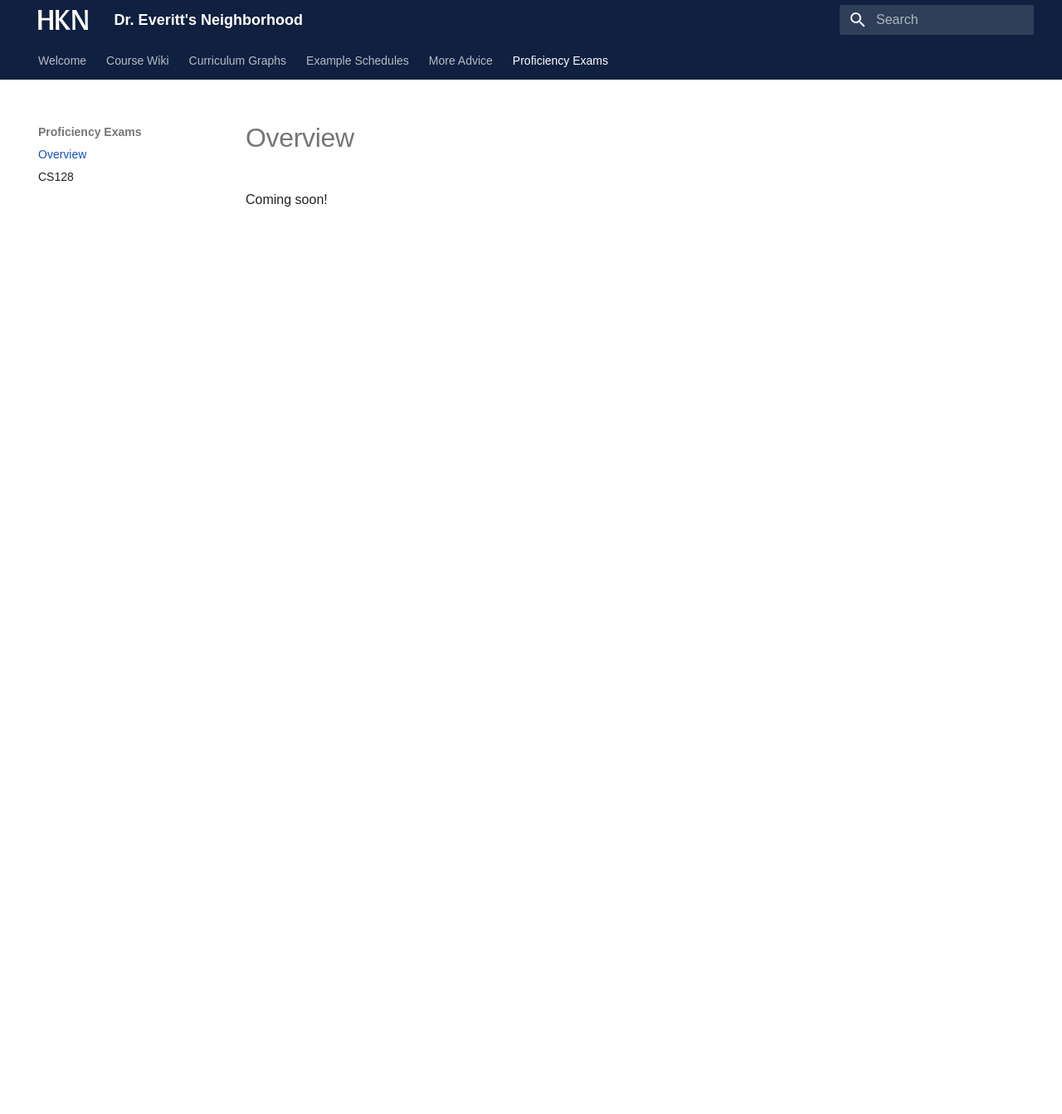
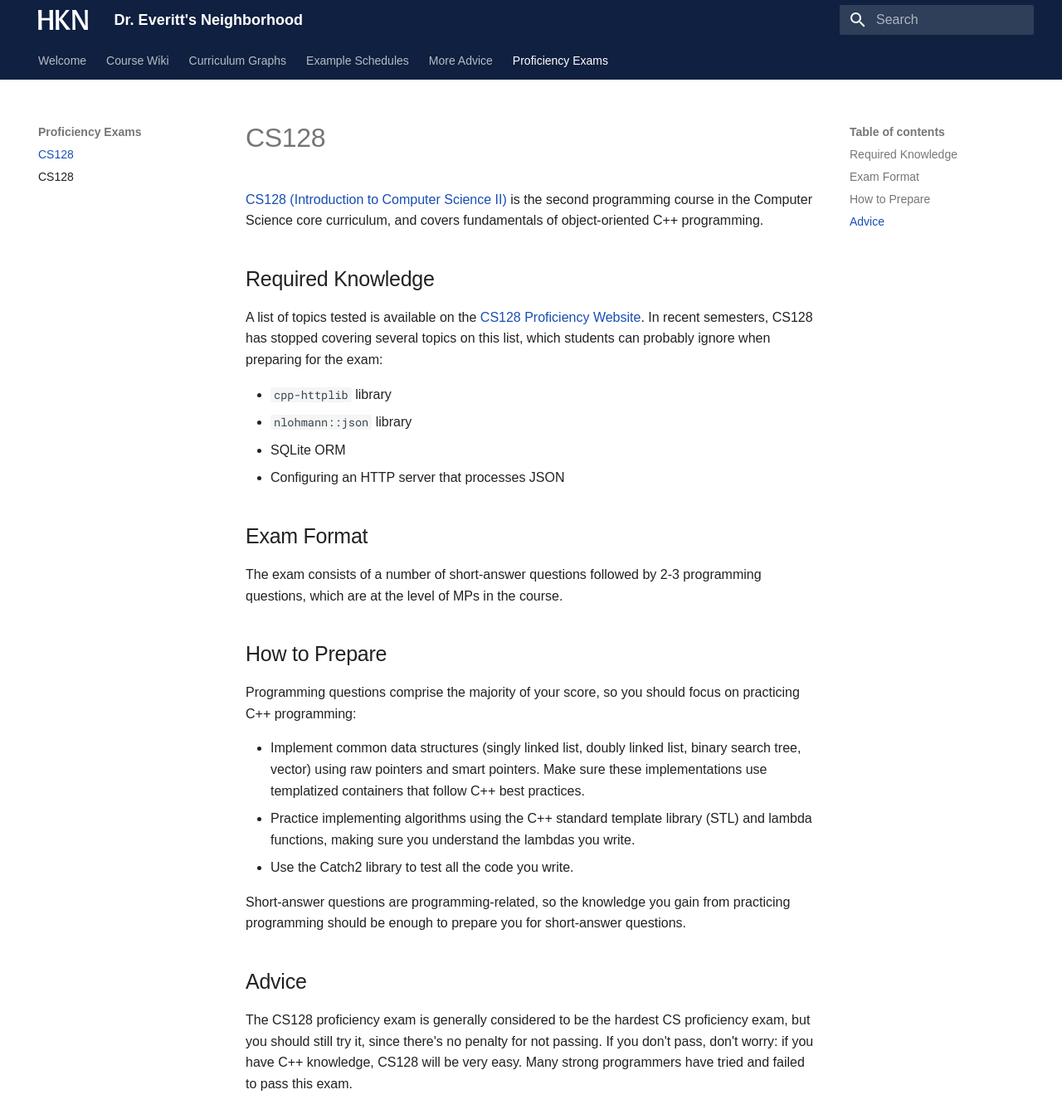
Before and after one commit to hkn-alpha/wiki, an MkDocs documentation site: the page built from docs/Proficiency Exams/index.md, in a window 1280 px wide and 1343 px high. Shown: the whole window at 83% size. Built offline with MkDocs 1.6.1 and Material for MkDocs 9.7.7, drawn with Linux system fonts in a browser that asks for light colours; some web fonts are replaced.

Commit message:
128 prof writeup

```diff
--- a/docs/Proficiency Exams/index.md
+++ b/docs/Proficiency Exams/index.md
@@ -1,3 +1,30 @@
-# Overview
+# CS128
 
-Coming soon!
+[CS128 (Introduction to Computer Science II)](../Course%20Wiki/CS%20Course%20Offerings/CS128.md) is the second programming course in the Computer Science core curriculum, and covers fundamentals of object-oriented C++ programming.
+
+## Required Knowledge
+
+A list of topics tested is available on the [CS128 Proficiency Website](https://proficiency.cs128.org). In recent semesters, CS128 has stopped covering several topics on this list, which students can probably ignore when preparing for the exam:
+
+- `cpp-httplib` library
+- `nlohmann::json` library
+- SQLite ORM
+- Configuring an HTTP server that processes JSON
+
+## Exam Format
+
+The exam consists of a number of short-answer questions followed by 2-3 programming questions, which are at the level of MPs in the course.
+
+## How to Prepare
+
+Programming questions comprise the majority of your score, so you should focus on practicing C++ programming:
+
+- Implement common data structures (singly linked list, doubly linked list, binary search tree, vector) using raw pointers and smart pointers. Make sure these implementations use templatized containers that follow C++ best practices.
+- Practice implementing algorithms using the C++ standard template library (STL) and lambda functions, making sure you understand the lambdas you write.
+- Use the Catch2 library to test all the code you write.
+
+Short-answer questions are programming-related, so the knowledge you gain from practicing programming should be enough to prepare you for short-answer questions.
+
+## Advice
+
+The CS128 proficiency exam is generally considered to be the hardest CS proficiency exam, but you should still try it, since there's no penalty for not passing. If you don't pass, don't worry: if you have C++ knowledge, CS128 will be very easy. Many strong programmers have tried and failed to pass this exam.
```
